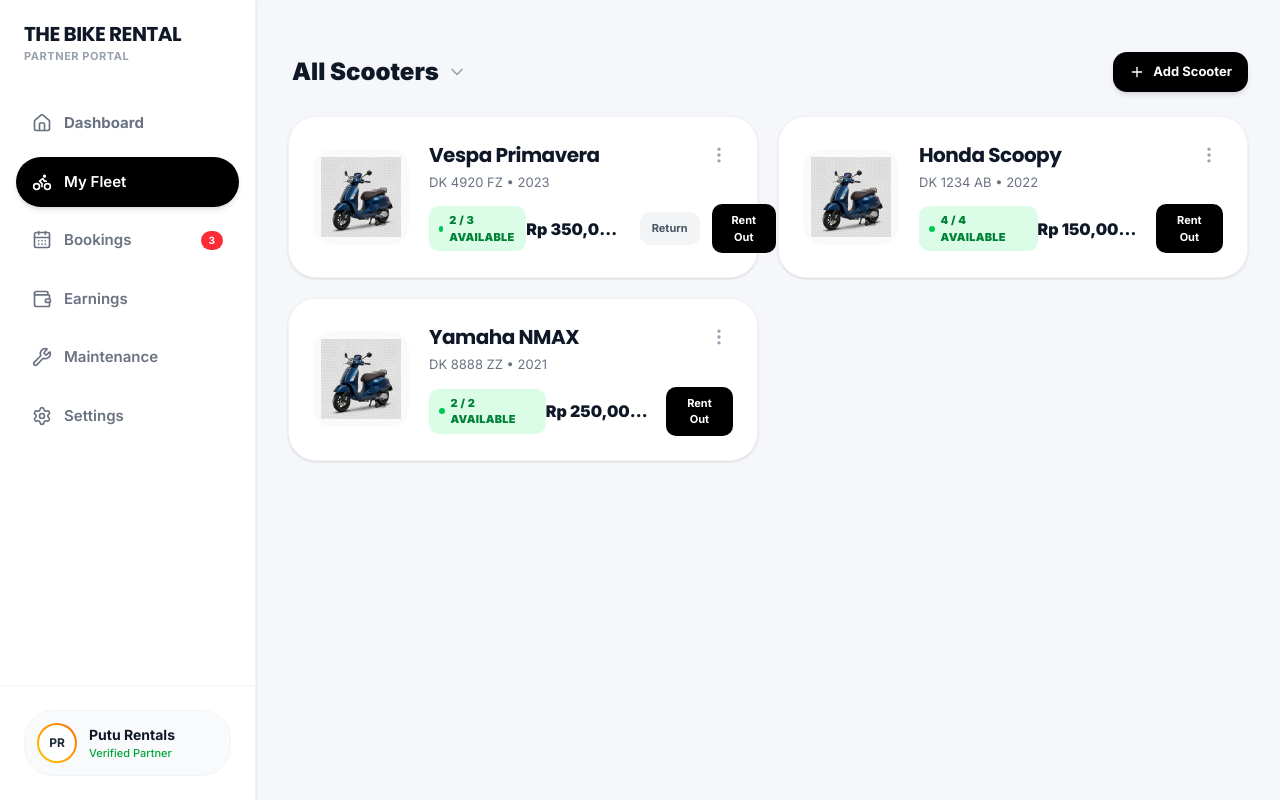
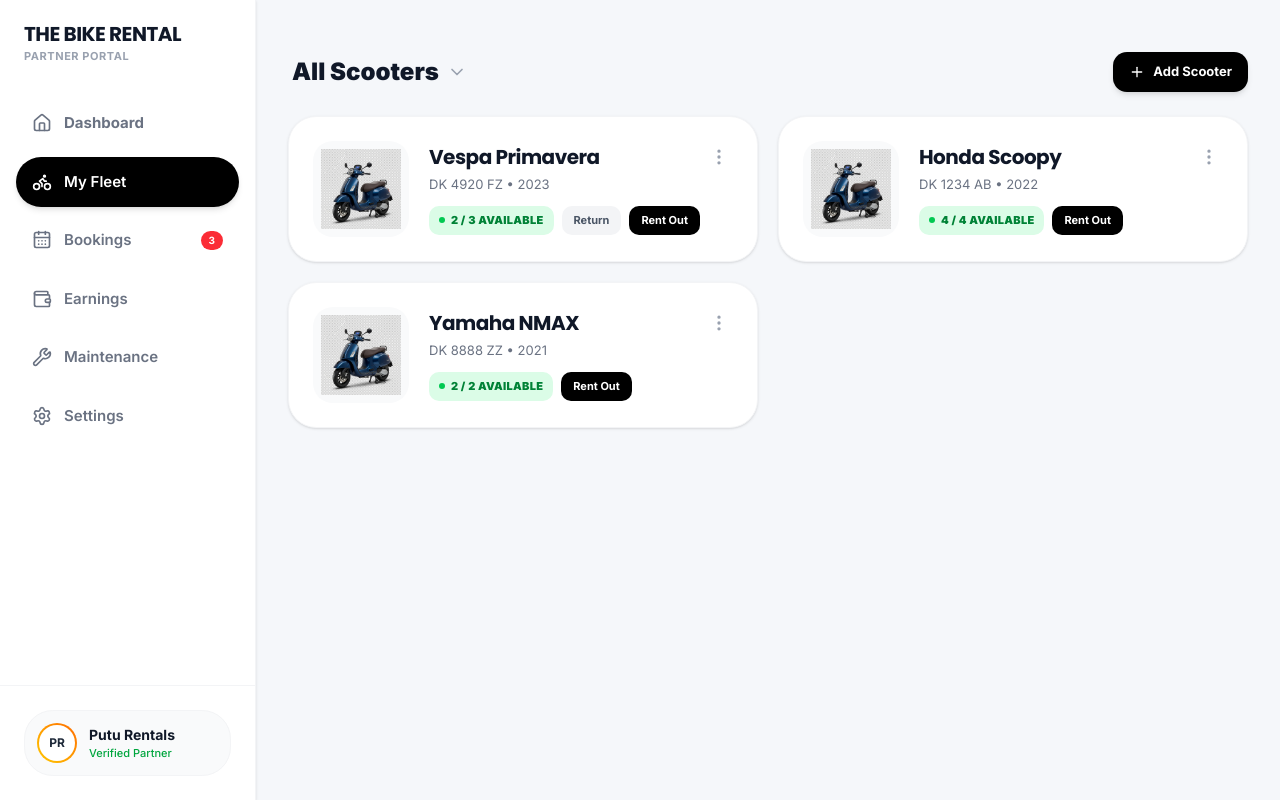
Before and after one commit to thebikerentalbali/thebikerentalbalinew, a Next.js app: page /partnerportal in a window 1280 px wide. Both pictures are taken after a click on the button "My Fleet". Built offline with nearby package versions, Linux system fonts and the light colour scheme.

Commit message:
style: fix fleet card layout to match mockup precisely

```diff
--- a/src/app/partnerportal/page.tsx
+++ b/src/app/partnerportal/page.tsx
@@ -293,19 +293,15 @@
                         </button>
                       </div>
                       <p className="text-[13px] text-gray-500 mb-3">{scooter.plate} • {scooter.year}</p>
-                      <div className="flex items-center justify-between">
-                        <div className="flex flex-col gap-1">
+                      <div className="flex flex-wrap items-center gap-2 mt-1">
                         <span className={`px-2.5 py-1.5 rounded-[10px] text-[10px] md:text-[11px] font-black uppercase tracking-wide flex items-center gap-1.5 w-fit ${scooter.availableUnits > 0 ? 'bg-green-100 text-green-700' : 'bg-gray-100 text-gray-600'}`}>
                           {scooter.availableUnits > 0 ? <span className="w-1.5 h-1.5 rounded-full bg-green-500"></span> : null}
                           {scooter.availableUnits} / {scooter.totalUnits} Available
                         </span>
-                        </div>
-                        <div className="flex items-center gap-3">
-                          <span className="text-[15px] md:text-base font-black text-gray-900 truncate hidden sm:block">Rp {scooter.price.toLocaleString()}<span className="text-gray-500 text-[10px] font-semibold">/day</span></span>
                         {scooter.availableUnits < scooter.totalUnits && (
                           <button
                             onClick={() => setFleet(f => f.map(s => s.id === scooter.id ? { ...s, availableUnits: s.availableUnits + 1 } : s))}
-                              className="text-[11px] bg-gray-100 text-gray-600 font-bold px-3 py-2 rounded-[10px] hover:bg-gray-200 transition-colors"
+                            className="text-[11px] bg-gray-100 text-gray-600 font-bold px-3 py-1.5 rounded-[10px] hover:bg-gray-200 transition-colors"
                           >
                             Return
                           </button>
@@ -313,12 +309,11 @@
                         {scooter.availableUnits > 0 && (
                           <button
                             onClick={() => setFleet(f => f.map(s => s.id === scooter.id ? { ...s, availableUnits: s.availableUnits - 1 } : s))}
-                              className="text-[11px] bg-black text-white font-bold px-3 py-2 rounded-[10px] hover:bg-gray-800 transition-colors"
+                            className="text-[11px] bg-black text-white font-bold px-3 py-1.5 rounded-[10px] hover:bg-gray-800 transition-colors"
                           >
                             Rent Out
                           </button>
                         )}
-                        </div>
                       </div>
                     </div>
                   </div>
```
Lines whose indentation alone changed are shown as unchanged.
